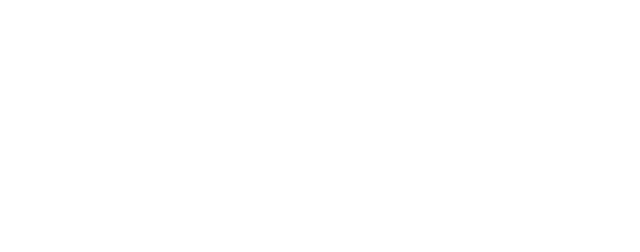
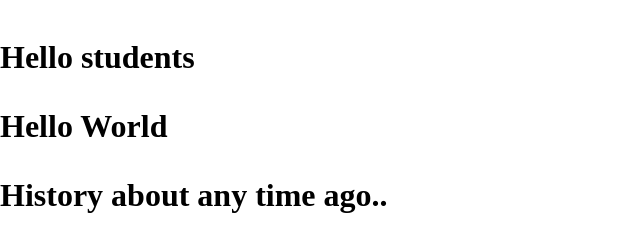
Before and after one commit to PavelSele/School, a plain HTML site: page index.html in a window 1280 px wide. Shown: the whole page, without its empty margins (0-640 px from the left). Drawn offline with Linux system fonts and the light colour scheme.

Commit message:
Dar vienas headeris

```diff
--- a/index.html
+++ b/index.html
@@ -1,12 +1,21 @@
 <!DOCTYPE html>
 <html lang="en">
+
 <head>
     <meta charset="UTF-8">
     <meta name="viewport" content="width=device-width, initial-scale=1.0">
     <title>Document</title>
     <link rel="stylesheet" href="css/style.css">
 </head>
+
 <body>
     <header><img src="" alt=""></header>
+    <div>
+        <h1>Hello students
+            <p>Hello World</p>
+            <p>History about any time ago..</p>
+        </h1>
+    </div>
 </body>
+
 </html>
```
